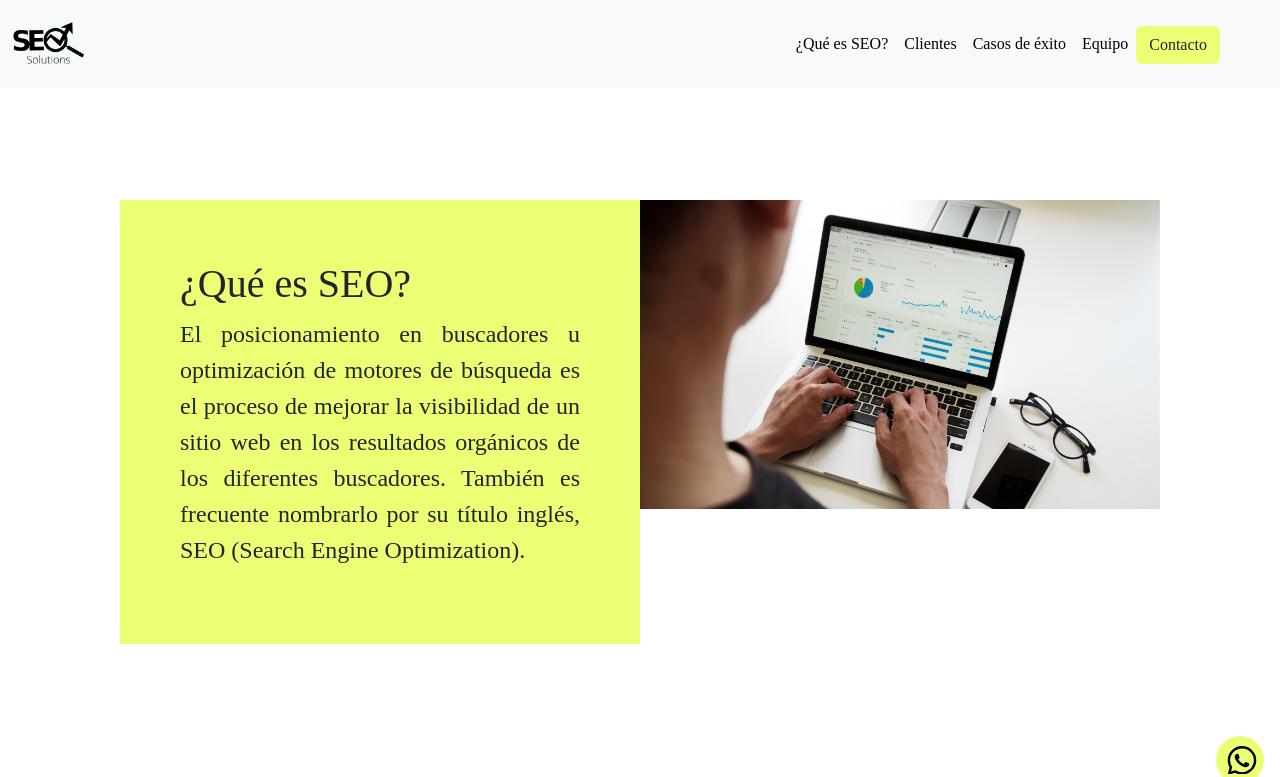
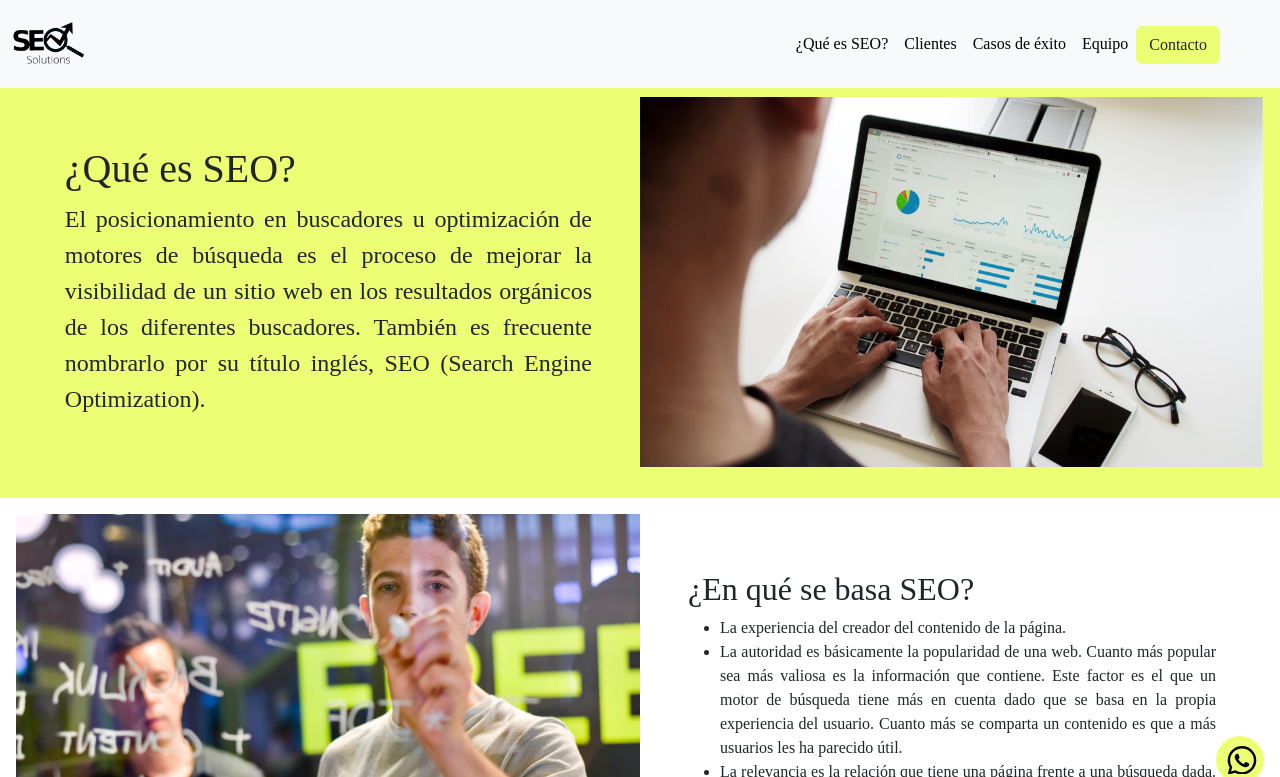
Before and after one commit to mcbaserga/PF-Baserga, a plain HTML site: page Pages/que-es-seo.html in a window 1280 px wide. Shown: the top 777 px of the page. Drawn offline with nearby package versions, Linux system fonts and the light colour scheme; a web font is replaced by a local one.

Commit message:
ultimos ajustes de sass

```diff
--- a/sass/_que-es-seo.scss
+++ b/sass/_que-es-seo.scss
@@ -1,15 +1,17 @@
 /* Qué es SEO */
 .queEsBox{
-    padding: 5em;
+    background-color: #ECFF74;
+    padding: 0.7em;
     display: grid;
     grid-template-columns: 1fr 1fr;
-    font-size:150%;
+    font-size:1.5em;
+    & img{
+        width: 100%;
+    }
 }
 
 .queEsTexto{
-    background-color: #ECFF74;
-    margin: auto;
-    padding:2.5em;
+    padding:2em;
     display: flex;
     flex-direction: column;
     justify-content: center;
@@ -33,6 +35,6 @@
     justify-content: center;
 }
 
-.queEsImg1, .queEsImg2{
+.queEsImg2{
     width: 100%;
 }
```
Also changed, not shown: sass/main.css, 1 other file.
